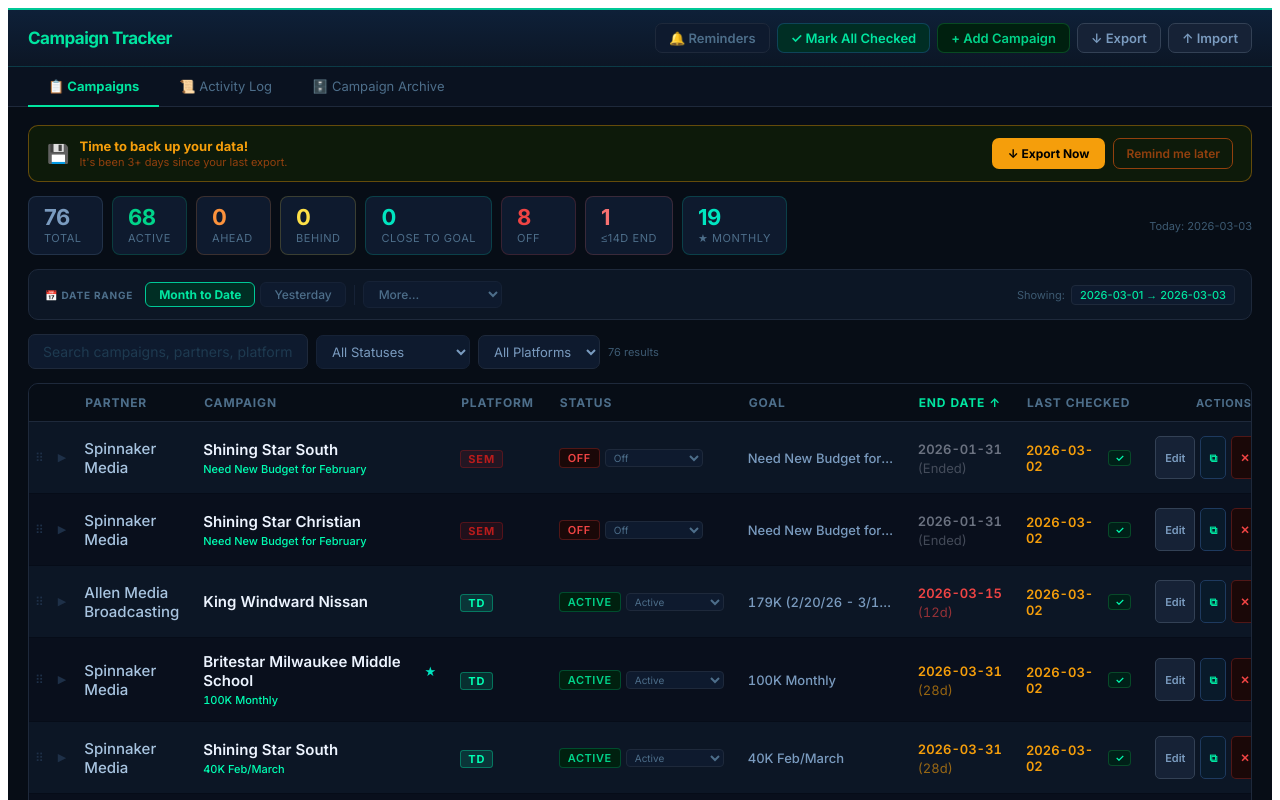
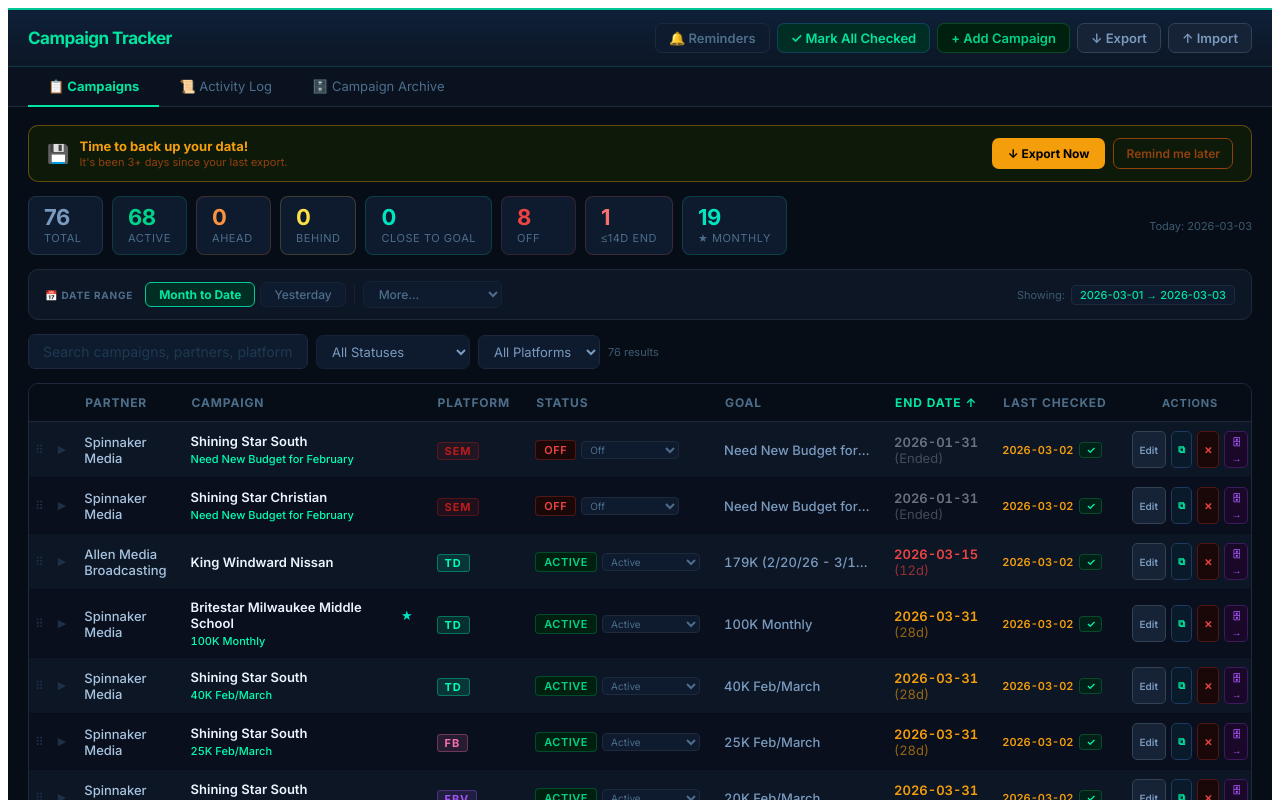
Before and after one commit to agagan-oss/Campaign-Tracker-, a React (Vite) app: page / in a window 1280 px wide. Shown: the top 800 px of the page. Built offline with nearby package versions, Linux system fonts and the light colour scheme.

Commit message:
Update App.jsx

```diff
--- a/src/App.jsx
+++ b/src/App.jsx
@@ -995,10 +995,10 @@ export default function App() {
       {label}{sortKey===k?(sortDir==="asc"?" ↑":" ↓"):""}
     </th>
   );
-  const TD = ({children,style={}}) => <td style={{padding:"14px 12px",borderBottom:"1px solid #060c18",verticalAlign:"middle",...style}}>{children}</td>;
+  const TD = ({children,style={}}) => <td style={{padding:"9px 12px",borderBottom:"1px solid #060c18",verticalAlign:"middle",...style}}>{children}</td>;
 
   return (
-    <div style={{minHeight:"100vh",background:"#070d16",fontFamily:"'Inter','Segoe UI',system-ui,sans-serif",color:"#d8eaf8",fontSize:15}}>
+    <div style={{minHeight:"100vh",background:"#070d16",fontFamily:"'Inter','Segoe UI',system-ui,sans-serif",color:"#d8eaf8",fontSize:13}}>
       <style>{`
         @import url('https://fonts.googleapis.com/css2?family=Inter:wght@400;500;600;700&display=swap');
         *{box-sizing:border-box;}
@@ -1188,16 +1188,16 @@ export default function App() {
                         <TD><EndChip d={c.endDate}/></TD>
                         <TD>
                           <div style={{display:"flex",alignItems:"center",gap:6}}>
-                            <span style={{fontSize:13,color:stale?"#f59e0b":"#00d48a",fontWeight:stale?600:400}}>{c.lastChecked}</span>
+                            <span style={{fontSize:11,color:stale?"#f59e0b":"#00d48a",fontWeight:stale?600:400,whiteSpace:"nowrap"}}>{c.lastChecked}</span>
                             {stale&&<button onClick={()=>updateCampaign({...c,lastChecked:today})} style={{background:"#002018",border:"1px solid #22c55e40",borderRadius:4,color:"#00ffb3",fontSize:10,padding:"1px 6px",cursor:"pointer",fontWeight:700}}>✓</button>}
                           </div>
                         </TD>
                         <TD>
                           <div style={{display:"flex",gap:5}}>
-                            <button onClick={()=>setEditTarget(c)} style={{background:"#162236",border:"1px solid #334155",borderRadius:5,color:"#7a9bbf",fontSize:11,padding:"4px 9px",cursor:"pointer",fontWeight:600}}>Edit</button>
-                            <button onClick={()=>{ const copy={...c,id:Date.now(),campaignName:c.campaignName+" (copy)",impressions:"",ctr:"",cpm:"",spend:""}; setCampaigns(cs=>{ const idx=cs.findIndex(x=>x.id===c.id); const n=[...cs]; n.splice(idx+1,0,copy); return n; }); addLog({type:"duplicated",campaignName:copy.campaignName,partner:copy.mediaPartner,platform:copy.platform,detail:`Duplicated from "${c.campaignName}"`,campaignId:copy.id,prevSnapshot:null}); setEditTarget(copy); }} style={{background:"#091a2a",border:"1px solid #1e3a5f",borderRadius:5,color:"#00e5a0",fontSize:11,padding:"4px 8px",cursor:"pointer",fontWeight:600}}>⧉</button>
-                            <button onClick={()=>{ if(window.confirm("Delete this campaign?")) { addLog({type:"deleted",campaignName:c.campaignName,partner:c.mediaPartner,platform:c.platform,detail:`Campaign deleted`,campaignId:c.id,prevSnapshot:{...c}}); setCampaigns(cs=>cs.filter(x=>x.id!==c.id)); } }} style={{background:"#1a0808",border:"1px solid #ef444440",borderRadius:5,color:"#ef4444",fontSize:11,padding:"4px 8px",cursor:"pointer",fontWeight:600}}>✕</button>
-                            <button title="Send to Archive" onClick={()=>{ if(window.confirm(`Archive "${c.campaignName}"? It will move to the Campaign Archive tab.`)) { setArchive(prev=>[...prev,{...c,archivedDate:getToday()}]); setCampaigns(cs=>cs.filter(x=>x.id!==c.id)); addLog({type:"deleted",campaignName:c.campaignName,partner:c.mediaPartner,platform:c.platform,detail:"Manually sent to archive",campaignId:c.id,prevSnapshot:{...c}}); }}} style={{background:"#1a0828",border:"1px solid #a855f740",borderRadius:5,color:"#a855f7",fontSize:11,padding:"4px 8px",cursor:"pointer",fontWeight:700}}>🗄 →</button>
+                            <button onClick={()=>setEditTarget(c)} style={{background:"#162236",border:"1px solid #334155",borderRadius:5,color:"#7a9bbf",fontSize:10,padding:"3px 7px",cursor:"pointer",fontWeight:600}}>Edit</button>
+                            <button onClick={()=>{ const copy={...c,id:Date.now(),campaignName:c.campaignName+" (copy)",impressions:"",ctr:"",cpm:"",spend:""}; setCampaigns(cs=>{ const idx=cs.findIndex(x=>x.id===c.id); const n=[...cs]; n.splice(idx+1,0,copy); return n; }); addLog({type:"duplicated",campaignName:copy.campaignName,partner:copy.mediaPartner,platform:copy.platform,detail:`Duplicated from "${c.campaignName}"`,campaignId:copy.id,prevSnapshot:null}); setEditTarget(copy); }} style={{background:"#091a2a",border:"1px solid #1e3a5f",borderRadius:5,color:"#00e5a0",fontSize:10,padding:"3px 6px",cursor:"pointer",fontWeight:600}}>⧉</button>
+                            <button onClick={()=>{ if(window.confirm("Delete this campaign?")) { addLog({type:"deleted",campaignName:c.campaignName,partner:c.mediaPartner,platform:c.platform,detail:`Campaign deleted`,campaignId:c.id,prevSnapshot:{...c}}); setCampaigns(cs=>cs.filter(x=>x.id!==c.id)); } }} style={{background:"#1a0808",border:"1px solid #ef444440",borderRadius:5,color:"#ef4444",fontSize:10,padding:"3px 6px",cursor:"pointer",fontWeight:600}}>✕</button>
+                            <button title="Send to Archive" onClick={()=>{ if(window.confirm(`Archive "${c.campaignName}"? It will move to the Campaign Archive tab.`)) { setArchive(prev=>[...prev,{...c,archivedDate:getToday()}]); setCampaigns(cs=>cs.filter(x=>x.id!==c.id)); addLog({type:"deleted",campaignName:c.campaignName,partner:c.mediaPartner,platform:c.platform,detail:"Manually sent to archive",campaignId:c.id,prevSnapshot:{...c}}); }}} style={{background:"#1a0828",border:"1px solid #a855f740",borderRadius:5,color:"#a855f7",fontSize:10,padding:"3px 6px",cursor:"pointer",fontWeight:700}}>🗄 →</button>
                           </div>
                         </TD>
                       </tr>
```
